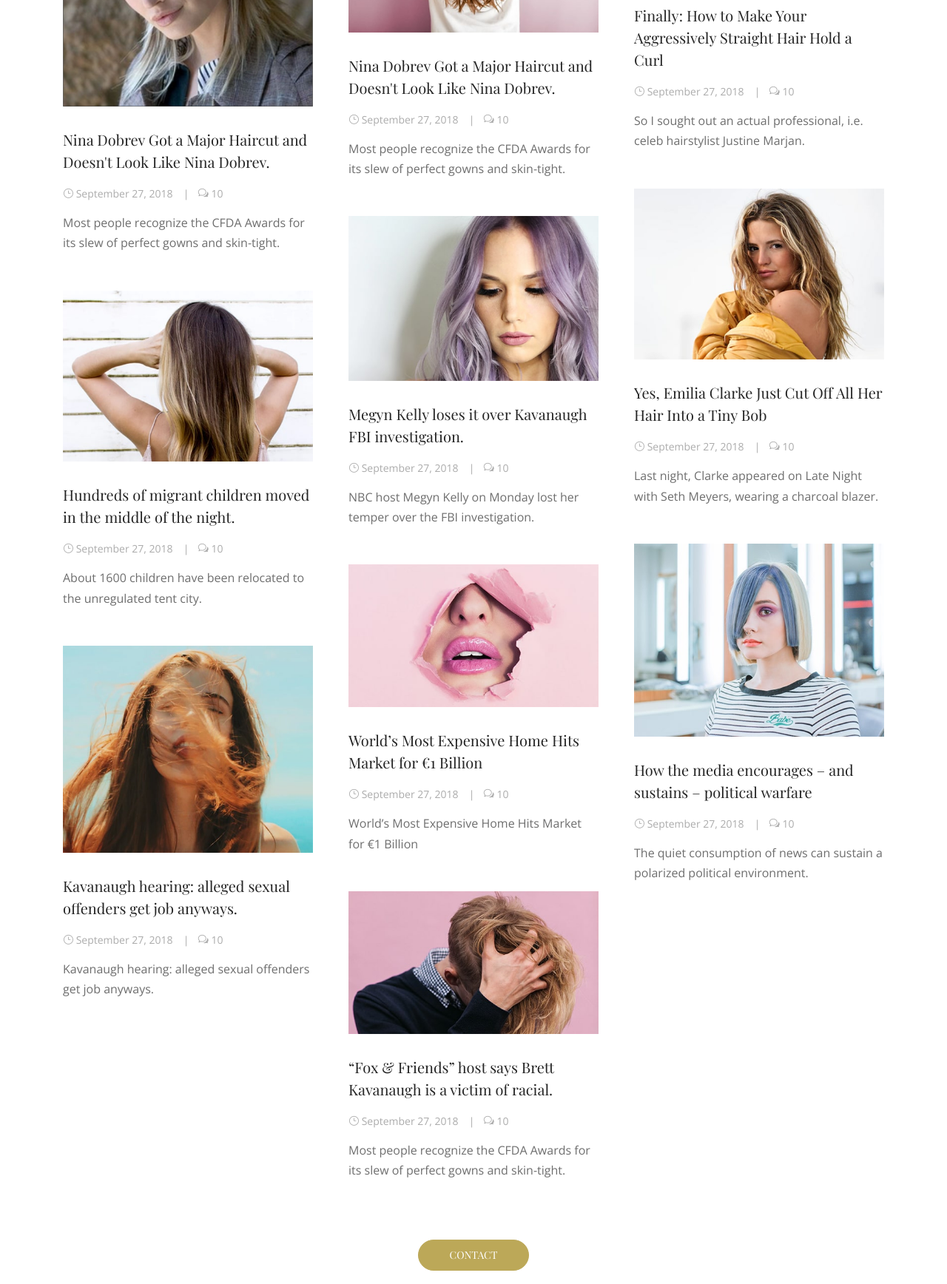
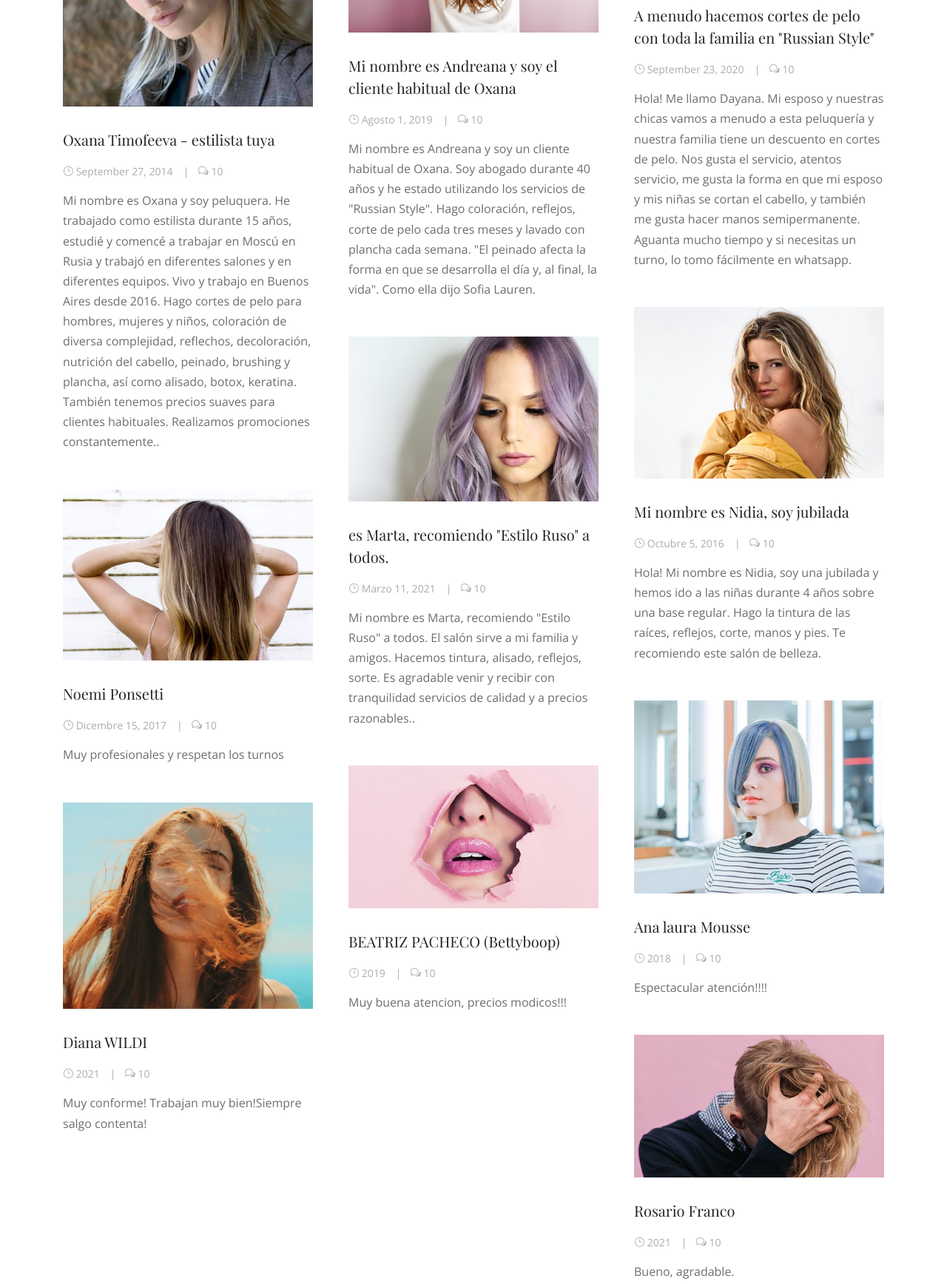
Before and after one commit to marinanikolaj2013/akame, a website: page blog.html in a window 1280 px wide. Shown: the part 680-2416 px from the top of the page at 74% size. Drawn offline with nearby package versions, Linux system fonts and the light colour scheme; files whose address does not match are found by name.

Commit message:
Final trabajo

```diff
--- a/blog.html
+++ b/blog.html
@@ -74,20 +74,11 @@
                                     <li><a href="#">Pages</a>
                                         <ul class="dropdown">
                                             <li><a href="./index.html">- Home</a></li>
-                                            <li><a href="./about.html">- About Us</a></li>
+                                            <li><a href="./about.html">- Sobre nosotros</a></li>
                                             <li><a href="./service.html">- Services</a></li>
                                             <li><a href="./portfolio.html">- Portfolio</a></li>
                                             <li><a href="./blog.html">- Blog</a></li>
-                                            <li><a href="./single-blog.html">- Blog Details</a></li>
                                             <li><a href="./contact.html">- Contact</a></li>
-                                            <li><a href="#">- Dropdown</a>
-                                                <ul class="dropdown">
-                                                    <li><a href="#">- Dropdown Item</a></li>
-                                                    <li><a href="#">- Dropdown Item</a></li>
-                                                    <li><a href="#">- Dropdown Item</a></li>
-                                                    <li><a href="#">- Dropdown Item</a></li>
-                                                </ul>
-                                            </li>
                                         </ul>
                                     </li>
                                     <li><a href="./portfolio.html">Portfolio</a></li>
@@ -104,7 +95,7 @@
 
                                 <!-- Book Icon -->
                                 <div class="book-now-btn ml-5 mt-4 mt-lg-0 ml-md-4">
-                                    <a href="#" class="btn akame-btn">WhatsApp</a>
+                                    <a href="https://api.whatsapp.com/send?phone=+5491133017121&text=Hola%21%20Quisiera%20m%C3%A1s%20informaci%C3%B3n%20sobre%20Varela%202." class="btn akame-btn">WhatsApp</a>
                                 </div>
                             </div>
                             <!-- Nav End -->
@@ -148,12 +139,17 @@
                             <a href="single-blog.html"><img src="img/bg-img/50.jpg" alt=""></a>
                         </div>
                         <div class="post-content">
-                            <a href="#" class="post-title">Nina Dobrev Got a Major Haircut and Doesn't Look Like Nina Dobrev.</a>
+                            <a href="#" class="post-title">Oxana Timofeeva - estilista tuya</a>
                             <div class="post-meta">
-                                <a href="#" class="post-date"><i class="icon_clock_alt"></i> September 27, 2018</a>
+                                <a href="#" class="post-date"><i class="icon_clock_alt"></i> September 27, 2014</a>
                                 <a href="#" class="post-comments"><i class="icon_chat_alt"></i> 10</a>
                             </div>
-                            <p>Most people recognize the CFDA Awards for its slew of perfect gowns and skin-tight.</p>
+                            <p>Mi nombre es Oxana y soy peluquera. He trabajado como estilista durante 15 años, estudié y comencé a trabajar
+                                en Moscú en Rusia y trabajó en diferentes salones y en diferentes equipos. Vivo y trabajo en Buenos Aires desde 2016.
+                                Hago cortes de pelo para hombres, mujeres y niños,
+                                coloración de diversa complejidad, reflechos, decoloración, nutrición del cabello, peinado, brushing y plancha,
+                                así como alisado, botox, keratina.
+                                También tenemos precios suaves para clientes habituales. Realizamos promociones constantemente..</p>
                         </div>
                     </div>
                 </div>
@@ -166,12 +162,13 @@
                             <a href="single-blog.html"><img src="img/bg-img/33.jpg" alt=""></a>
                         </div>
                         <div class="post-content">
-                            <a href="#" class="post-title">Nina Dobrev Got a Major Haircut and Doesn't Look Like Nina Dobrev.</a>
+                            <a href="#" class="post-title">Mi nombre es Andreana y soy el cliente habitual de Oxana</a>
                             <div class="post-meta">
-                                <a href="#" class="post-date"><i class="icon_clock_alt"></i> September 27, 2018</a>
+                                <a href="#" class="post-date"><i class="icon_clock_alt"></i> Agosto 1, 2019</a>
                                 <a href="#" class="post-comments"><i class="icon_chat_alt"></i> 10</a>
                             </div>
-                            <p>Most people recognize the CFDA Awards for its slew of perfect gowns and skin-tight.</p>
+                            <p>Mi nombre es Andreana y soy un cliente habitual de Oxana. Soy abogado durante 40 años y he estado utilizando los servicios de "Russian Style".
+                                Hago coloración, reflejos, corte de pelo cada tres meses y lavado con plancha cada semana. "El peinado afecta la forma en que se desarrolla el día y, al final, la vida". Como ella dijo Sofia Lauren.</p>
                         </div>
                     </div>
                 </div>
@@ -184,12 +181,12 @@
                             <a href="single-blog.html"><img src="img/bg-img/34.jpg" alt=""></a>
                         </div>
                         <div class="post-content">
-                            <a href="#" class="post-title">Finally: How to Make Your Aggressively Straight Hair Hold a Curl</a>
+                            <a href="#" class="post-title">A menudo hacemos cortes de pelo con toda la familia en "Russian Style"</Style></a>
                             <div class="post-meta">
-                                <a href="#" class="post-date"><i class="icon_clock_alt"></i> September 27, 2018</a>
+                                <a href="#" class="post-date"><i class="icon_clock_alt"></i> September 23, 2020</a>
                                 <a href="#" class="post-comments"><i class="icon_chat_alt"></i> 10</a>
                             </div>
-                            <p>So I sought out an actual professional, i.e. celeb hairstylist Justine Marjan.</p>
+                            <p>Hola! Me llamo Dayana. Mi esposo y nuestras chicas vamos a menudo a esta peluquería y nuestra familia tiene un descuento en cortes de pelo. Nos gusta el servicio, atentos servicio, me gusta la forma en que mi esposo y mis niñas se cortan el cabello, y también me gusta hacer manos semipermanente. Aguanta mucho tiempo y si necesitas un turno, lo tomo fácilmente en whatsapp.</p>
                         </div>
                     </div>
                 </div>
@@ -202,12 +199,13 @@
                             <a href="single-blog.html"><img src="img/bg-img/35.jpg" alt=""></a>
                         </div>
                         <div class="post-content">
-                            <a href="#" class="post-title">Yes, Emilia Clarke Just Cut Off All Her Hair Into a Tiny Bob</a>
+                            <a href="#" class="post-title">Mi nombre es Nidia, soy jubilada</a>
                             <div class="post-meta">
-                                <a href="#" class="post-date"><i class="icon_clock_alt"></i> September 27, 2018</a>
+                                <a href="#" class="post-date"><i class="icon_clock_alt"></i> Octubre 5, 2016</a>
                                 <a href="#" class="post-comments"><i class="icon_chat_alt"></i> 10</a>
                             </div>
-                            <p>Last night, Clarke appeared on Late Night with Seth Meyers, wearing a charcoal blazer.</p>
+                            <p>Hola! Mi nombre es Nidia, soy una jubilada y hemos ido a las niñas durante 4 años sobre una base regular.
+                                Hago la tintura de las raíces, reflejos, corte, manos y pies. Te recomiendo este salón de belleza.</p>
                         </div>
                     </div>
                 </div>
@@ -220,12 +218,14 @@
                             <a href="single-blog.html"><img src="img/bg-img/36.jpg" alt=""></a>
                         </div>
                         <div class="post-content">
-                            <a href="#" class="post-title">Megyn Kelly loses it over Kavanaugh FBI investigation.</a>
+                            <a href="#" class="post-title">es Marta, recomiendo "Estilo Ruso" a todos.</a>
                             <div class="post-meta">
-                                <a href="#" class="post-date"><i class="icon_clock_alt"></i> September 27, 2018</a>
+                                <a href="#" class="post-date"><i class="icon_clock_alt"></i> Marzo 11, 2021</a>
                                 <a href="#" class="post-comments"><i class="icon_chat_alt"></i> 10</a>
                             </div>
-                            <p>NBC host Megyn Kelly on Monday lost her temper over the FBI investigation.</p>
+                            <p>Mi nombre es Marta, recomiendo "Estilo Ruso" a todos. El salón sirve a mi familia y amigos. Hacemos
+                                tintura, alisado, reflejos, sorte. Es agradable venir y recibir con tranquilidad servicios de calidad y
+                                a precios razonables..</p>
                         </div>
                     </div>
                 </div>
@@ -238,12 +238,12 @@
                             <a href="single-blog.html"><img src="img/bg-img/37.jpg" alt=""></a>
                         </div>
                         <div class="post-content">
-                            <a href="#" class="post-title">Hundreds of migrant children moved in the middle of the night.</a>
+                            <a href="#" class="post-title">Noemi Ponsetti</a>
                             <div class="post-meta">
-                                <a href="#" class="post-date"><i class="icon_clock_alt"></i> September 27, 2018</a>
+                                <a href="#" class="post-date"><i class="icon_clock_alt"></i> Dicembre 15, 2017</a>
                                 <a href="#" class="post-comments"><i class="icon_chat_alt"></i> 10</a>
                             </div>
-                            <p>About 1600 children have been relocated to the unregulated tent city.</p>
+                            <p>Muy profesionales y respetan los turnos</p>
                         </div>
                     </div>
                 </div>
@@ -256,12 +256,12 @@
                             <a href="single-blog.html"><img src="img/bg-img/38.jpg" alt=""></a>
                         </div>
                         <div class="post-content">
-                            <a href="#" class="post-title">How the media encourages – and sustains – political warfare</a>
+                            <a href="#" class="post-title">Ana laura Mousse</a>
                             <div class="post-meta">
-                                <a href="#" class="post-date"><i class="icon_clock_alt"></i> September 27, 2018</a>
+                                <a href="#" class="post-date"><i class="icon_clock_alt"></i> 2018</a>
                                 <a href="#" class="post-comments"><i class="icon_chat_alt"></i> 10</a>
                             </div>
-                            <p>The quiet consumption of news can sustain a polarized political environment.</p>
+                            <p>Espectacular atención!!!!</p>
                         </div>
                     </div>
                 </div>
@@ -274,12 +274,12 @@
                             <a href="single-blog.html"><img src="img/bg-img/39.jpg" alt=""></a>
                         </div>
                         <div class="post-content">
-                            <a href="#" class="post-title">World’s Most Expensive Home Hits Market for €1 Billion</a>
+                            <a href="#" class="post-title">BEATRIZ PACHECO (Bettyboop)</a>
                             <div class="post-meta">
-                                <a href="#" class="post-date"><i class="icon_clock_alt"></i> September 27, 2018</a>
+                                <a href="#" class="post-date"><i class="icon_clock_alt"></i> 2019</a>
                                 <a href="#" class="post-comments"><i class="icon_chat_alt"></i> 10</a>
                             </div>
-                            <p>World’s Most Expensive Home Hits Market for €1 Billion</p>
+                            <p>Muy buena atencion, precios modicos!!!</p>
                         </div>
                     </div>
                 </div>
@@ -292,12 +292,12 @@
                             <a href="single-blog.html"><img src="img/bg-img/40.jpg" alt=""></a>
                         </div>
                         <div class="post-content">
-                            <a href="#" class="post-title">Kavanaugh hearing: alleged sexual offenders get job anyways.</a>
+                            <a href="#" class="post-title">Diana WILDI</a>
                             <div class="post-meta">
-                                <a href="#" class="post-date"><i class="icon_clock_alt"></i> September 27, 2018</a>
+                                <a href="#" class="post-date"><i class="icon_clock_alt"></i>  2021</a>
                                 <a href="#" class="post-comments"><i class="icon_chat_alt"></i> 10</a>
                             </div>
-                            <p>Kavanaugh hearing: alleged sexual offenders get job anyways.</p>
+                            <p>Muy conforme! Trabajan muy bien!Siempre salgo contenta!</p>
                         </div>
                     </div>
                 </div>
@@ -310,12 +310,12 @@
                             <a href="single-blog.html"><img src="img/bg-img/41.jpg" alt=""></a>
                         </div>
                         <div class="post-content">
-                            <a href="#" class="post-title">“Fox &amp; Friends” host says Brett Kavanaugh is a victim of racial.</a>
+                            <a href="#" class="post-title">Rosario Franco</a>
                             <div class="post-meta">
-                                <a href="#" class="post-date"><i class="icon_clock_alt"></i> September 27, 2018</a>
+                                <a href="#" class="post-date"><i class="icon_clock_alt"></i> 2021</a>
                                 <a href="#" class="post-comments"><i class="icon_chat_alt"></i> 10</a>
                             </div>
-                            <p>Most people recognize the CFDA Awards for its slew of perfect gowns and skin-tight.</p>
+                            <p>Bueno, agradable.</p>
                         </div>
                     </div>
                 </div>
@@ -324,7 +324,7 @@
 
             <div class="row">
                 <div class="col-12 text-center">
-                    <a href="#" class="btn akame-btn active mt-30">Contact</a>
+                    <a href="contact.html" class="btn akame-btn active mt-30">Contact</a>
                 </div>
 
             </div>
@@ -373,10 +373,10 @@
 
                         <!-- Social Info -->
                         <div class="social-info">
-                            <a href="#" class="facebook"><i class="fa fa-facebook"></i></a>
+                            <a href="https://www.facebook.com/oxana.timofeeva.52" class="facebook"><i class="fa fa-facebook"></i></a>
                             <a href="#" class="twitter"><i class="fa fa-twitter"></i></a>
                             <a href="#" class="google-plus"><i class="fa fa-google-plus"></i></a>
-                            <a href="#" class="instagram"><i class="fa fa-instagram"></i></a>
+                            <a href="https://www.instagram.com/colorista_europea/" class="instagram"><i class="fa fa-instagram"></i></a>
                         </div>
                     </div>
                 </div>
```
Also changed, not shown: about.html (+16 -29 lines), contact.html (+28 -17 lines), index.html (+24 -31 lines), portfolio.html (+4 -13 lines), service.html (+4 -13 lines).
